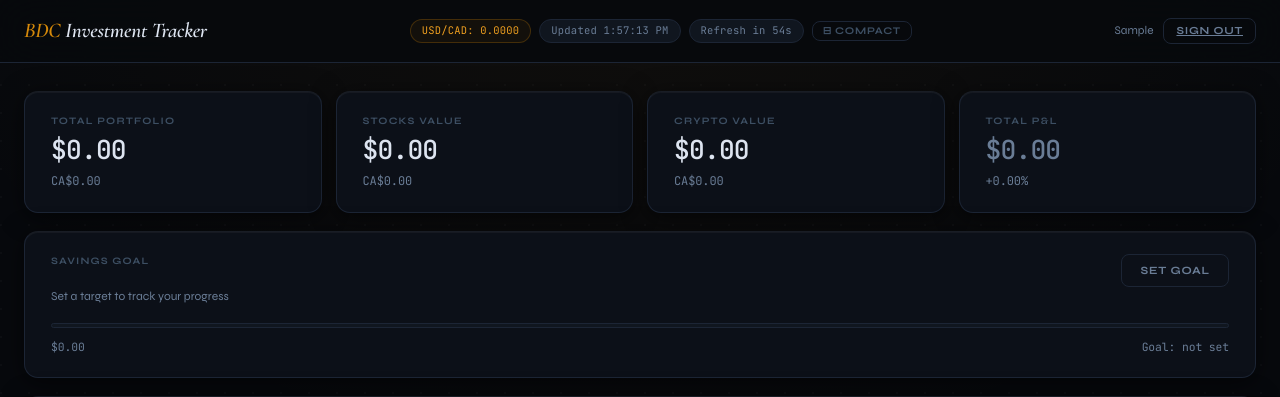
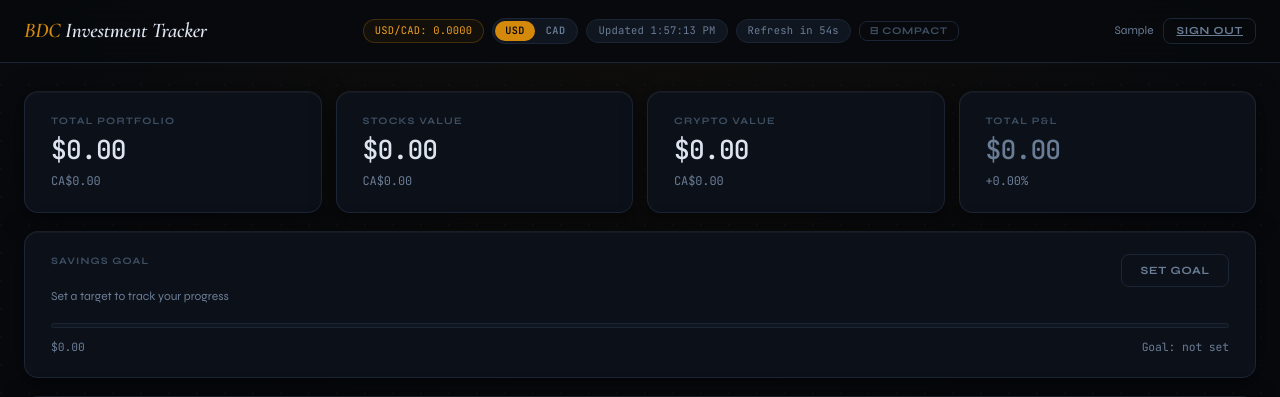
Before and after one commit to Pogz0r/investment-tracker, a Flask app: page / in a window 1280 px wide. Shown: the top 397 px of the page. Run offline with Flask 3, Linux system fonts and the light colour scheme; the visitor is signed in with stand-in values (Sample User, id 1); data comes from the database, SQL or seed files in the repository; data that the repository does not hold is empty; some libraries are stand-ins or nearby versions.

Commit message:
Add USD/CAD currency toggle to header with localStorage persistence
- Segmented pill toggle [USD | CAD] sits next to the exchange rate badge
- In USD mode (default): large primary values in USD, small secondary in CAD
- In CAD mode: flips to CAD primary, USD secondary across all four summary
  cards (Total Portfolio, Stocks Value, Crypto Value, Total P&L)
- P&L card shows CAD P&L as primary in CAD mode; % change is always secondary
- Preference persisted in localStorage, restored instantly on page load
- Re-renders from cached lastData on toggle click — no extra network request

Co-Authored-By: Claude Sonnet 4.6 <noreply@anthropic.com>

```diff
--- a/static/css/style.css
+++ b/static/css/style.css
@@ -857,6 +857,44 @@ body.compact .user-avatar { width: 26px; height: 26px; }
 
 .btn.loading { opacity: .5; pointer-events: none; }
 
+/* currency toggle */
+.currency-toggle {
+  display: flex;
+  align-items: center;
+  background: var(--bg-card-alt);
+  border: 1px solid var(--border);
+  border-radius: 20px;
+  padding: 2px;
+  gap: 1px;
+  flex-shrink: 0;
+}
+
+.currency-opt {
+  background: none;
+  border: none;
+  color: var(--text-sub);
+  padding: 2px 10px;
+  border-radius: 16px;
+  font-family: var(--font-mono);
+  font-size: .68rem;
+  font-weight: 600;
+  letter-spacing: 0.04em;
+  cursor: pointer;
+  transition: background .18s, color .18s;
+  white-space: nowrap;
+  line-height: 1.6;
+}
+
+.currency-opt:hover:not(.active) {
+  color: var(--text);
+  background: var(--bg-hover);
+}
+
+.currency-opt.active {
+  background: var(--amber);
+  color: #07090d;
+}
+
 /* compact mode toggle */
 .compact-toggle {
   background: none;
--- a/static/js/app.js
+++ b/static/js/app.js
@@ -10,6 +10,12 @@ let lineChart = null;
 let countdownValue = 60;
 let countdownInterval = null;
 let refreshInterval = null;
+
+// ── last fetched data (for instant re-render on toggle) ────────────────────
+let lastData = null;
+
+// ── currency display mode ──────────────────────────────────────────────────
+let currencyMode = localStorage.getItem("currencyMode") || "USD";
 
 // ── helpers ────────────────────────────────────────────────────────────────
 
@@ -75,6 +81,25 @@ document.getElementById("openWatchlistModal").addEventListener("click", () => {
   document.getElementById("watchlistError").textContent = "";
   document.getElementById("watchlistForm").reset();
   openModal("watchlistModal");
+});
+
+// ── currency toggle ────────────────────────────────────────────────────────
+
+function applyCurrencyMode(mode) {
+  currencyMode = mode;
+  localStorage.setItem("currencyMode", mode);
+  document.querySelectorAll(".currency-opt").forEach((btn) => {
+    btn.classList.toggle("active", btn.dataset.currency === mode);
+  });
+  if (lastData) renderSummary(lastData);
+}
+
+// Initialise toggle state from localStorage before first fetch
+applyCurrencyMode(currencyMode);
+
+document.getElementById("currencyToggle").addEventListener("click", (e) => {
+  const btn = e.target.closest(".currency-opt");
+  if (btn) applyCurrencyMode(btn.dataset.currency);
 });
 
 // ── compact mode ───────────────────────────────────────────────────────────
@@ -149,27 +174,36 @@ function renderCrypto(crypto) {
 }
 
 function renderSummary(data) {
-  // total P&L — sum pre-computed USD P&L from server (handles mixed currencies correctly)
-  const totalPl = [...data.stocks, ...data.crypto].reduce(
-    (sum, h) => sum + h.profit_loss_usd, 0
-  );
-  const totalCost = data.total_usd - totalPl;
-  const totalPlPct = totalCost > 0 ? (totalPl / totalCost) * 100 : 0;
+  const allHoldings = [...data.stocks, ...data.crypto];
 
-  document.getElementById("totalUsd").textContent = fmtUsd(data.total_usd);
-  document.getElementById("totalCad").textContent = fmtCad(data.total_cad);
-  document.getElementById("stocksUsd").textContent = fmtUsd(data.total_stocks_usd);
-  document.getElementById("stocksCad").textContent = fmtCad(data.total_stocks_cad);
-  document.getElementById("cryptoUsd").textContent = fmtUsd(data.total_crypto_usd);
-  document.getElementById("cryptoCad").textContent = fmtCad(data.total_crypto_cad);
+  // P&L totals in both currencies
+  const totalPlUsd = allHoldings.reduce((sum, h) => sum + h.profit_loss_usd, 0);
+  const totalPlCad = allHoldings.reduce((sum, h) => sum + h.profit_loss_cad, 0);
+  const totalCost = data.total_usd - totalPlUsd;
+  const totalPlPct = totalCost > 0 ? (totalPlUsd / totalCost) * 100 : 0;
 
+  const cad = currencyMode === "CAD";
+
+  // Total Portfolio
+  document.getElementById("totalUsd").textContent = cad ? fmtCad(data.total_cad)         : fmtUsd(data.total_usd);
+  document.getElementById("totalCad").textContent = cad ? fmtUsd(data.total_usd)          : fmtCad(data.total_cad);
+
+  // Stocks Value
+  document.getElementById("stocksUsd").textContent = cad ? fmtCad(data.total_stocks_cad) : fmtUsd(data.total_stocks_usd);
+  document.getElementById("stocksCad").textContent = cad ? fmtUsd(data.total_stocks_usd) : fmtCad(data.total_stocks_cad);
+
+  // Crypto Value
+  document.getElementById("cryptoUsd").textContent = cad ? fmtCad(data.total_crypto_cad) : fmtUsd(data.total_crypto_usd);
+  document.getElementById("cryptoCad").textContent = cad ? fmtUsd(data.total_crypto_usd) : fmtCad(data.total_crypto_cad);
+
+  // Total P&L — primary flips currency, secondary always shows %
   const plEl = document.getElementById("totalPl");
-  plEl.textContent = fmtUsd(totalPl);
-  plEl.className = "card-value " + plClass(totalPl);
+  plEl.textContent = cad ? fmtCad(totalPlCad) : fmtUsd(totalPlUsd);
+  plEl.className = "card-value " + plClass(totalPlUsd);
 
   const plPctEl = document.getElementById("totalPlPct");
   plPctEl.textContent = fmtPct(totalPlPct);
-  plPctEl.className = "card-sub " + plClass(totalPl);
+  plPctEl.className = "card-sub " + plClass(totalPlUsd);
 
   // FX
   document.getElementById("fxRate").textContent = `USD/CAD: ${fmt(data.usd_to_cad, 4)}`;
@@ -346,6 +380,7 @@ async function fetchPortfolio() {
     const res = await fetch("/api/portfolio");
     const data = await res.json();
 
+    lastData = data;
     renderSummary(data);
     renderStocks(data.stocks);
     renderCrypto(data.crypto);
--- a/templates/index.html
+++ b/templates/index.html
@@ -20,6 +20,10 @@
       </div>
       <div class="header-meta">
         <span class="rate-badge" id="fxRate">USD/CAD: —</span>
+        <div class="currency-toggle" id="currencyToggle" title="Switch primary currency display">
+          <button class="currency-opt active" data-currency="USD">USD</button>
+          <button class="currency-opt" data-currency="CAD">CAD</button>
+        </div>
         <span class="refresh-badge" id="lastUpdated">Updating…</span>
         <span class="countdown-badge">Refresh in <span id="countdown">60</span>s</span>
         <button class="compact-toggle" id="compactToggle">⊟ Compact</button>
```
